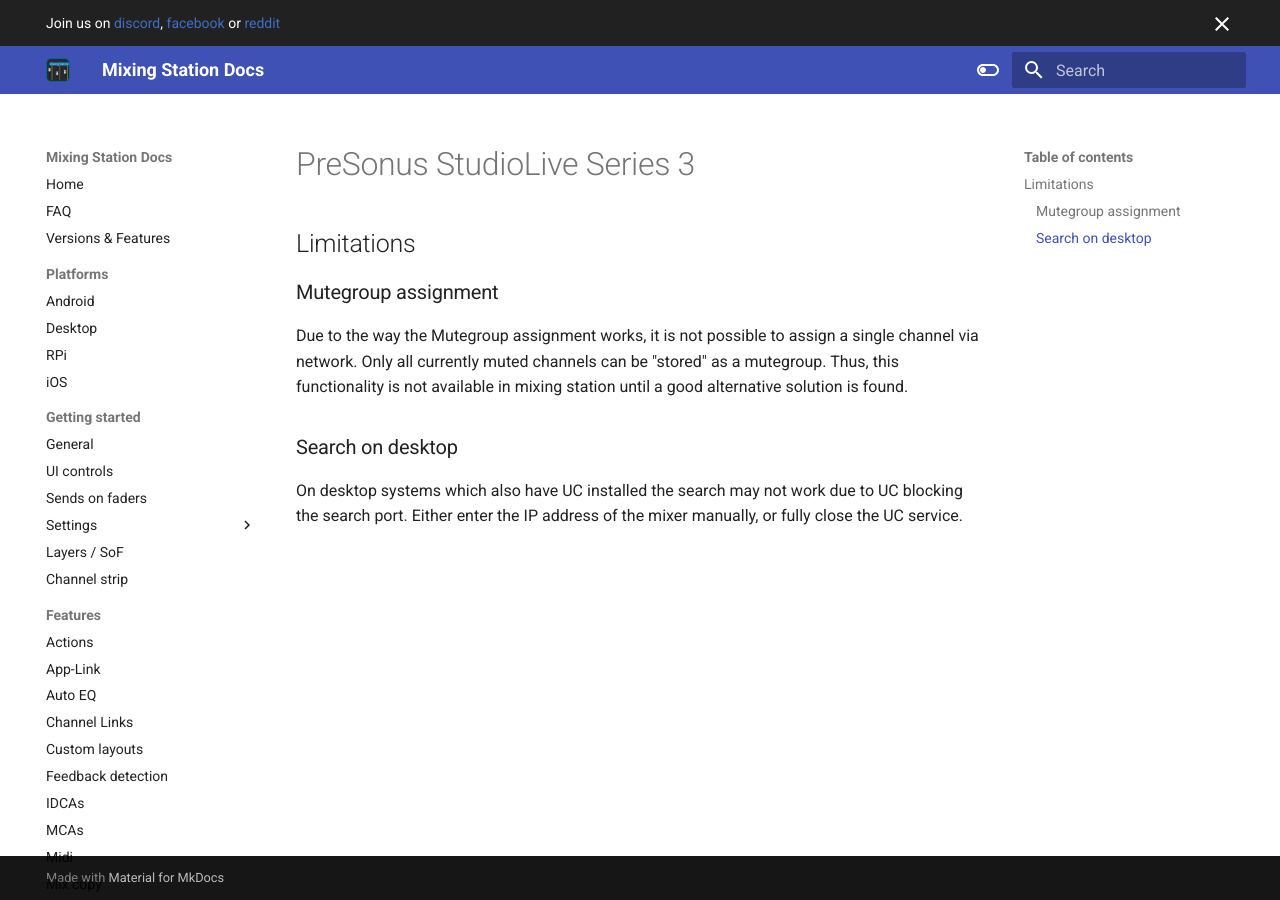
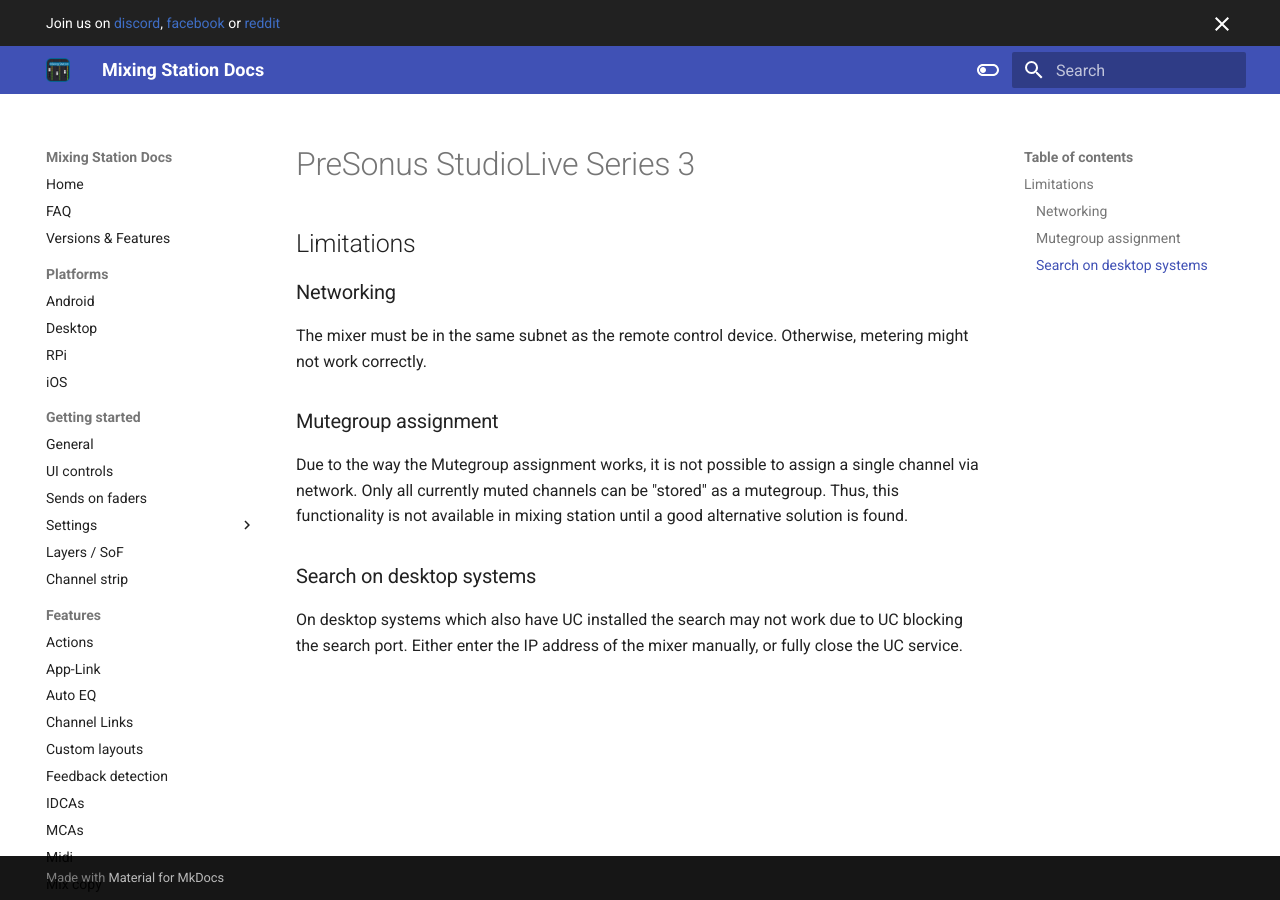
Before and after one commit to davidgiga1993/mixing-station-docs, an MkDocs documentation site: the page built from docs/presonus/sl3.md, in a window 1280 px wide. Built offline with MkDocs 1.6.1 and Material for MkDocs 9.7.7, drawn with Linux system fonts in a browser that asks for light colours.

Commit message:
fix: clarify presonus limitations

```diff
--- a/docs/presonus/sl3.md
+++ b/docs/presonus/sl3.md
@@ -2,11 +2,17 @@
 
 ## Limitations
 
+### Networking
+
+The mixer must be in the same subnet as the remote control device. Otherwise, metering might not work correctly.
+
 ### Mutegroup assignment
+
 Due to the way the Mutegroup assignment works, it is not possible to assign a single channel via network.
 Only all currently muted channels can be "stored" as a mutegroup. Thus, this functionality is not available
 in mixing station until a good alternative solution is found.
 
-### Search on desktop
+### Search on desktop systems
+
 On desktop systems which also have UC installed the search may not work due to UC blocking the search port.
 Either enter the IP address of the mixer manually, or fully close the UC service.
```
Also changed, not shown: docs/feature-list.md (+1 -1 lines).
